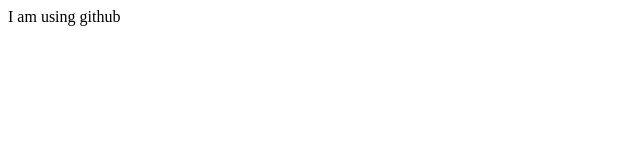
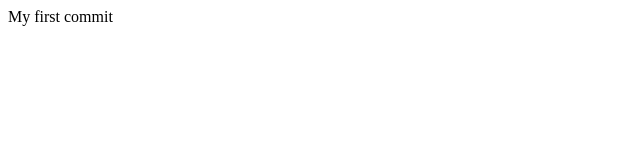
Before and after one commit to Tariksobhan/my-fist-website, a plain HTML site: page index.html in a window 1280 px wide. Shown: the full height of the page, 0-640 px from the left. Drawn offline with Linux system fonts and the light colour scheme.

Commit message:
first commit

```diff
--- a/index.html
+++ b/index.html
@@ -7,6 +7,6 @@
     <title>Document</title>
 </head>
 <body>
-     I am using github
+    My first commit
 </body>
 </html>
```
Also changed, not shown: 1 other file.
